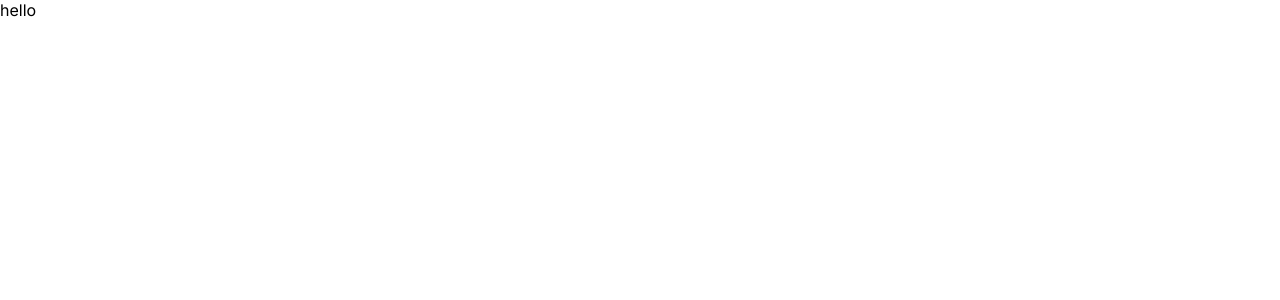
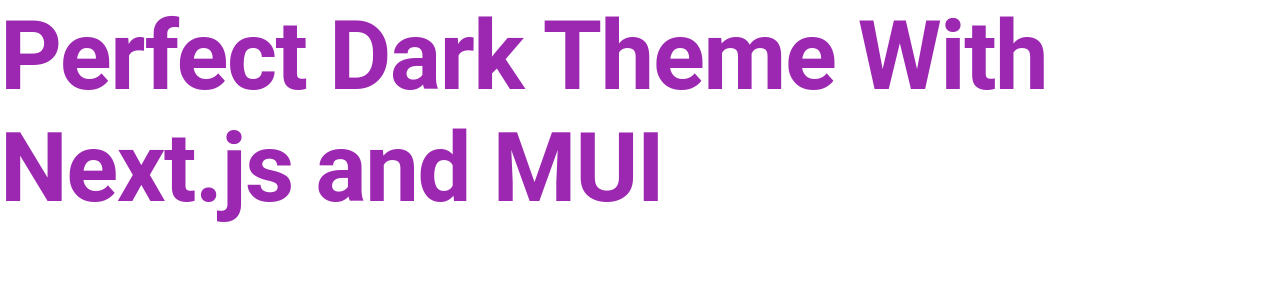
Before and after one commit to mitinull/perfect-darkmode-nextjs-mui, a Next.js app: page / in a window 1280 px wide. Shown: the top 300 px of the page. Built offline with nearby package versions, Linux system fonts and the light colour scheme.

Commit message:
Add h1 tag

```diff
--- a/app/page.js
+++ b/app/page.js
@@ -1,7 +1,16 @@
+import { Typography } from "@mui/material";
+
 export default function Home() {
   return (
     <main>
-      hello
+      <Typography
+        variant="h1"
+        color="secondary"
+        fontSize={{ xs: 50, sm: 96 }}
+        fontWeight={600}
+      >
+        Perfect Dark Theme With Next.js and MUI
+      </Typography>
     </main>
   );
 }
```
Also changed, not shown: package.json (+5 -2 lines), 1 other file (tests, documents, lock files or other folders).
